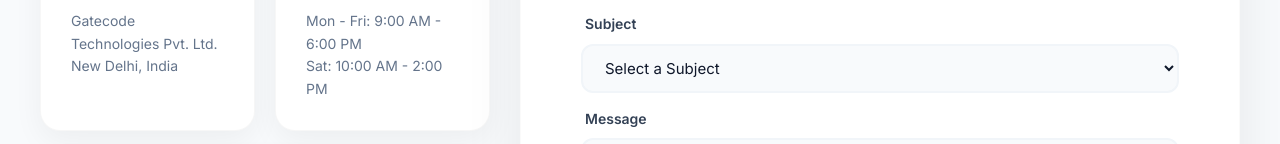
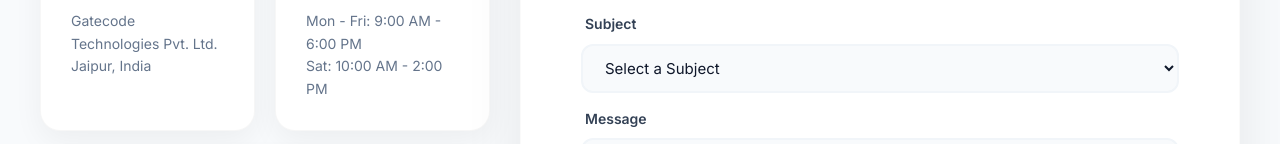
Before and after one commit to gatecode777/gatecode, a Next.js app: page /contact in a window 1280 px wide. Shown: the part 808-952 px from the top of the page. Built offline with nearby package versions, Linux system fonts and the light colour scheme; a web font is replaced by a local one.

Commit message:
update location

```diff
--- a/src/app/(frontend)/contact/page.tsx
+++ b/src/app/(frontend)/contact/page.tsx
@@ -38,7 +38,7 @@ const ContactInfo = () => {
     {
       icon: <FiMapPin />,
       title: 'Visit Us',
-      details: ['Gatecode Technologies Pvt. Ltd.', 'New Delhi, India']
+      details: ['Gatecode Technologies Pvt. Ltd.', 'Jaipur, India']
     },
     {
       icon: <FiClock />,
```
